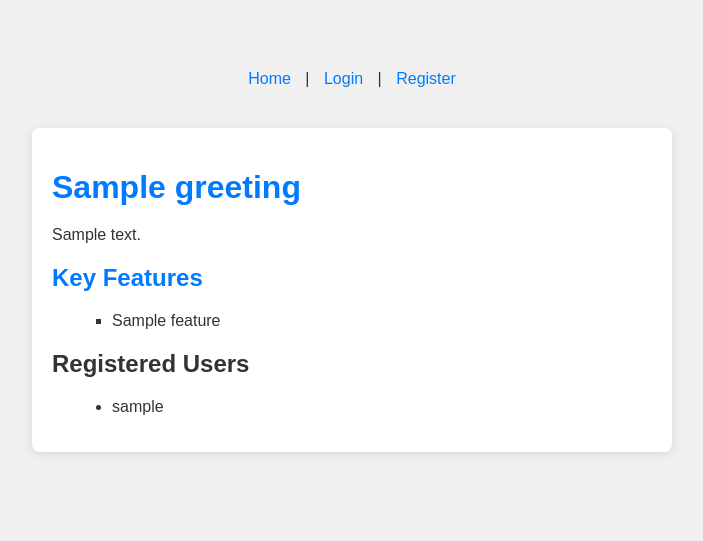
After one commit to yerco/eventwired, a Python web app: template demo_app/templates/hello.html in a window 1280 px wide. The commit adds this page. Shown: the top 541 px of the page, without its empty margins (288-991 px from the left). Run offline with Jinja, Linux system fonts and the light colour scheme; the template is opened without the code that fills it: most values are stand-ins (such as "Sample title", 1, 10 or a date in 2020).

Commit message:
More templates styled

```diff
--- a/demo_app/static/css/style.css
+++ b/demo_app/static/css/style.css
@@ -145,3 +145,43 @@ a.btn-secondary:hover {
 .navigation-links a:hover {
     text-decoration: underline;
 }
+
+.main-content {
+    margin: 40px auto;
+    max-width: 600px;
+    text-align: left;
+    background: #fff;
+    padding: 20px;
+    border-radius: 8px;
+    box-shadow: 0 2px 10px rgba(0, 0, 0, 0.1);
+}
+
+.user-list ul {
+    list-style-type: disc;
+    margin-left: 20px;
+}
+
+.user-list li {
+    margin-bottom: 10px;
+    font-size: 1em;
+    color: #333;
+}
+
+.features {
+    margin-top: 20px;
+}
+
+.features h2 {
+    color: #007bff;
+}
+
+.features ul {
+    list-style-type: square;
+    margin-left: 20px;
+}
+
+.features li {
+    margin-bottom: 10px;
+    font-size: 1em;
+    color: #333;
+}
--- /dev/null
+++ b/demo_app/templates/hello.html
@@ -0,0 +1,52 @@
+<!DOCTYPE html>
+<html lang="en">
+<head>
+  <meta charset="UTF-8">
+  <meta name="viewport" content="width=device-width, initial-scale=1.0">
+  <title>{{ title }}</title>
+  <link rel="stylesheet" href="/static/css/style.css">
+</head>
+<body>
+<!-- Navigation Links -->
+<div class="navigation-links">
+  <a href="/">Home</a> |
+  <a href="/login">Login</a> |
+  <a href="/register">Register</a>
+</div>
+
+<!-- Main Content -->
+<div class="main-content">
+  <h1>{{ greeting }}</h1>
+  <p>{{ description }}</p>
+
+  <!-- Main Content -->
+  <div>
+
+    <div class="features">
+      <h2>Key Features</h2>
+      {% if features %}
+      <ul>
+        {% for feature in features %}
+        <li>{{ feature }}</li>
+        {% endfor %}
+      </ul>
+      {% else %}
+      <p>No features available at this time.</p>
+      {% endif %}
+    </div>
+  </div>
+  <div class="user-list">
+    <h2>Registered Users</h2>
+    {% if users %}
+    <ul>
+      {% for username in users %}
+      <li>{{ username }}</li>
+      {% endfor %}
+    </ul>
+    {% else %}
+    <p>No users are currently registered.</p>
+    {% endif %}
+  </div>
+</div>
+</body>
+</html>
--- a/demo_app/templates/welcome_after_login.html
+++ b/demo_app/templates/welcome_after_login.html
@@ -8,6 +8,12 @@
 </head>
 <body>
 <div class="form-container">
+    <!-- Navigation Links -->
+    <div class="navigation-links">
+        <a href="/">Home</a> |
+        <a href="/login">Login</a> |
+        <a href="/register">Register</a>
+    </div>
     <h1>Welcome, {{ user.username }}!</h1>
     <p>You have successfully logged in. Enjoy your session!</p>
 
--- a/src/dicontainer.py
+++ b/src/dicontainer.py
@@ -12,6 +12,11 @@ class DIContainer:
     def __init__(self):
         self._services = {}
         self._singletons = {}
+
+    # Reset the DI container state
+    def reset(self):
+        self._services.clear()
+        self._singletons.clear()
 
     # Register a singleton object, multiple instances of the same class can be registered using different names
     def register_singleton(self, instance, name=None):
```
Also changed, not shown: demo_app/controllers/hello_controller.py (+19 -5 lines), demo_app/controllers/register_controller.py (+11 -3 lines), demo_app/templates/home.html (+26 -6 lines), demo_app/templates/registration_success.html (added, +21 -0 lines), demo_app/tests/test_controllers.py (+26 -13 lines), tests/test_di_container.py (+10 -4 lines), demo_app/tests/integration/test_db.db (deleted).
